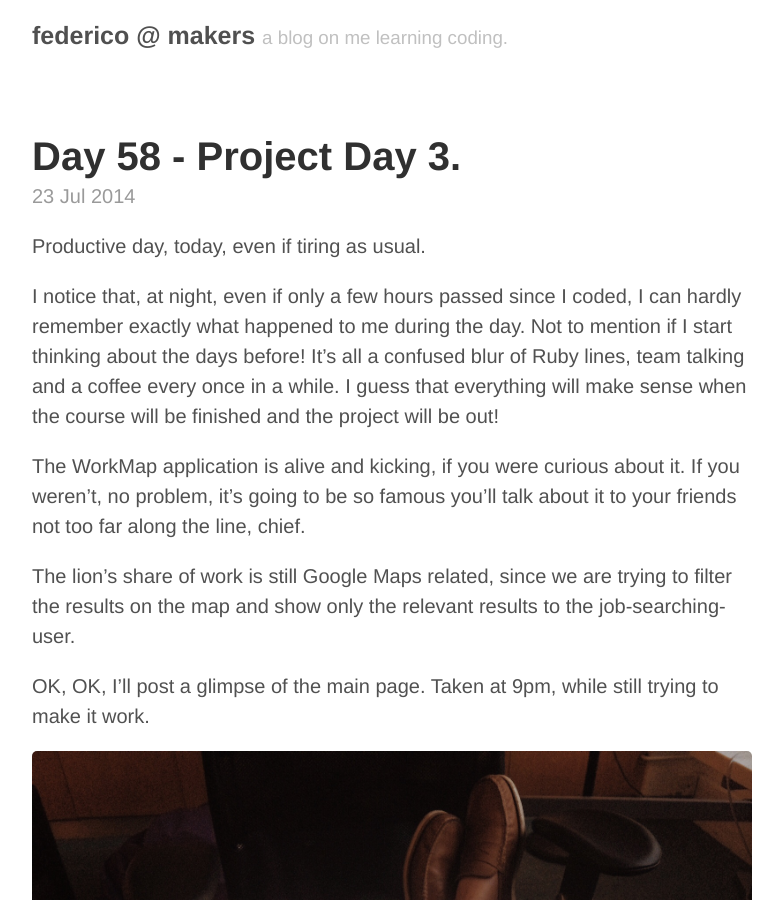
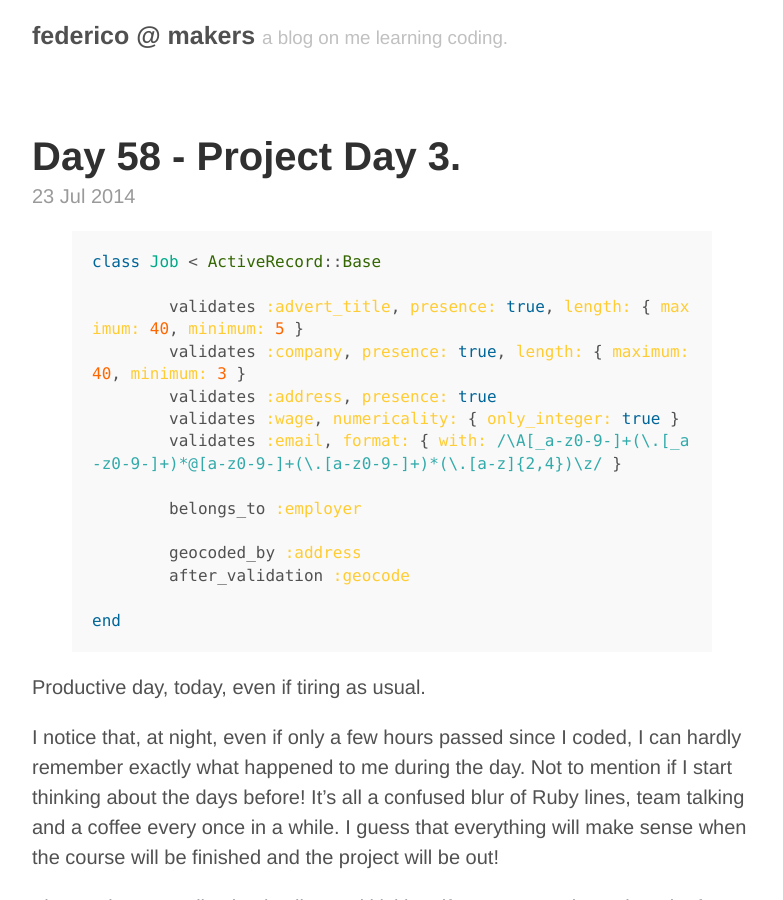
Before and after one commit to federicomaffei/federicomaffei.github.io, a Jekyll site: the page built from _posts/2014-07-23-day-58.md, in a window 1280 px wide and 900 px high. Shown: the whole window, without its empty margins (248-1031 px from the left). Built offline with Jekyll 4.4.1, drawn with Linux system fonts in a browser that asks for light colours; Markdown is read by kramdown in place of the engine named in the settings; comment, search, counter and statistics services are not loaded.

Commit message:
new post - day 58

```diff
--- a/_posts/2014-07-23-day-58.md
+++ b/_posts/2014-07-23-day-58.md
@@ -5,6 +5,21 @@ comments: true
 ---
 
 {% highlight ruby %}
+
+class Job < ActiveRecord::Base
+
+	validates :advert_title, presence: true, length: { maximum: 40, minimum: 5 }
+	validates :company, presence: true, length: { maximum: 40, minimum: 3 }
+	validates :address, presence: true
+	validates :wage, numericality: { only_integer: true }
+	validates :email, format: { with: /\A[_a-z0-9-]+(\.[_a-z0-9-]+)*@[a-z0-9-]+(\.[a-z0-9-]+)*(\.[a-z]{2,4})\z/ }
+
+	belongs_to :employer
+
+	geocoded_by :address
+	after_validation :geocode
+
+end
 
 {% endhighlight %}
 
```
